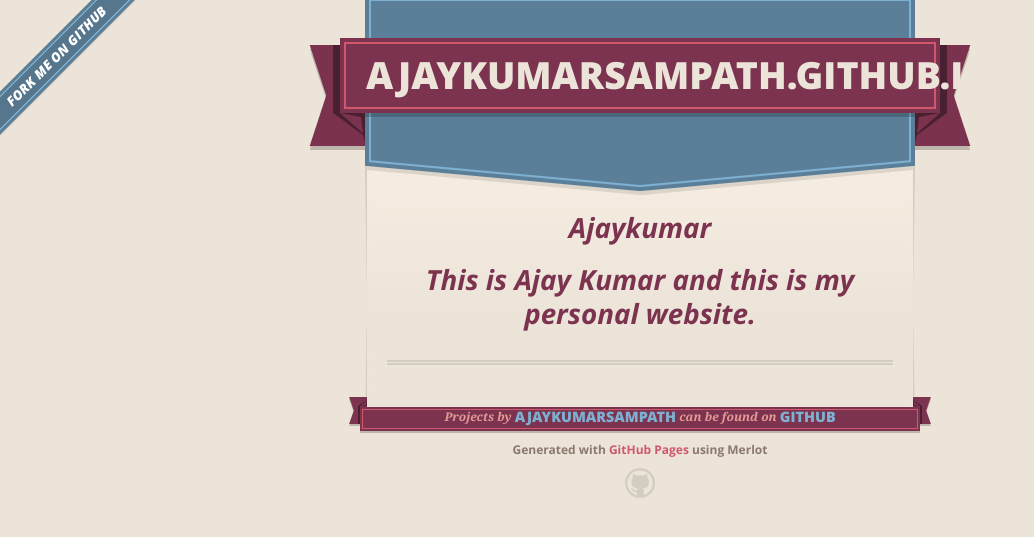
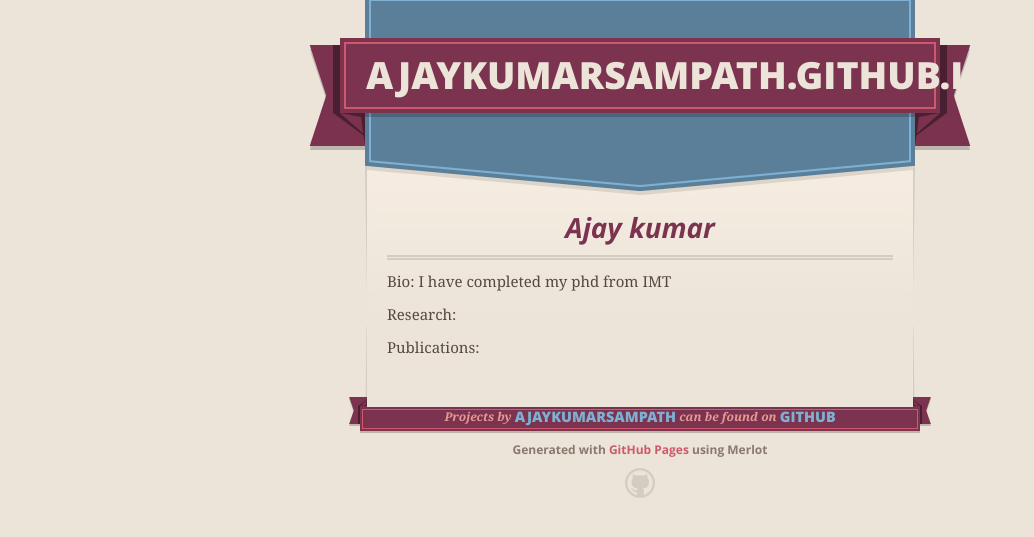
Before and after one commit to ajaykumarsampath/ajaykumarsampath.github.io, a Jekyll site: the page built from index.html, in a window 1280 px wide. Shown: the top 537 px of the page, without its empty margins (0-1034 px from the left). Built offline with Jekyll 4.4.1, drawn with Linux system fonts in a browser that asks for light colours; nearby versions of some CDN libraries; Markdown is read by kramdown in place of the engine named in the settings; the repository's description, which GitHub fills in, is left out.

Commit message:
removing some fork commands

```diff
--- a/_layouts/default.html
+++ b/_layouts/default.html
@@ -21,7 +21,7 @@
   </head>
 
   <body>
-    <a id="forkme_banner" href="{{ site.github.repository_url }}">View on GitHub</a>
+    <!--a id="forkme_banner" href="{{ site.github.repository_url }}">View on GitHub</a -->
     <div class="shell">
 
       <header>
--- a/_sass/screen.scss
+++ b/_sass/screen.scss
@@ -118,6 +118,7 @@ div.shell {
   margin: 0 auto;
 }
 
+/*
 a#forkme_banner {
   position: absolute;
   top: 0;
--- a/index.html
+++ b/index.html
@@ -2,7 +2,16 @@
 layout: default
 ---
 <h1>
-  Ajaykumar
-  <p>This is Ajay Kumar and this is my personal website.
-  </p>
+  Ajay kumar
 </h1>
+<p>
+Bio: I have completed my phd from IMT
+</p>
+
+<p>
+Research:
+</p>
+
+<p>
+Publications:
+</p>
```
